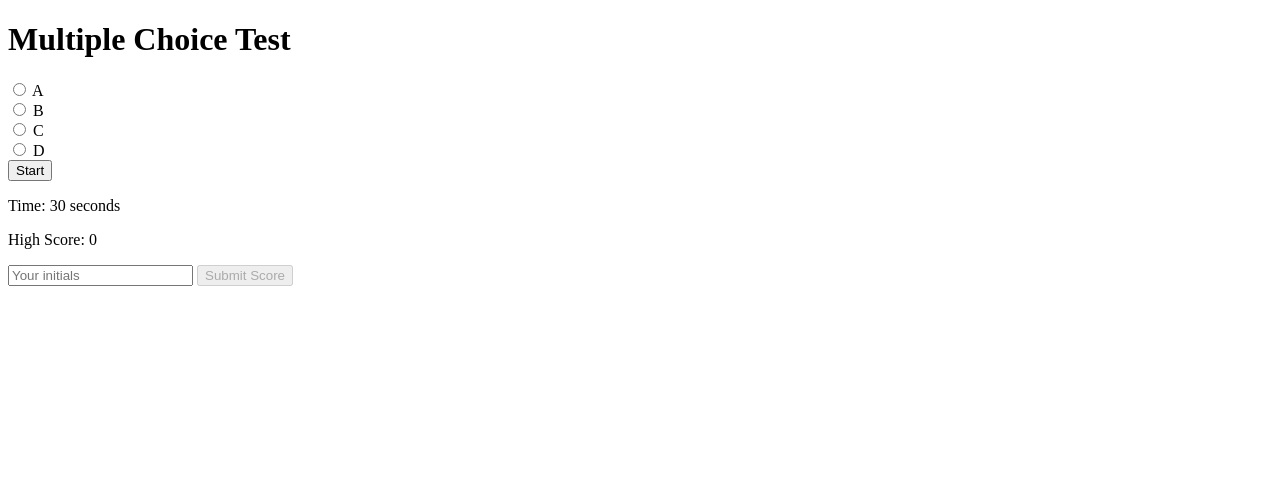
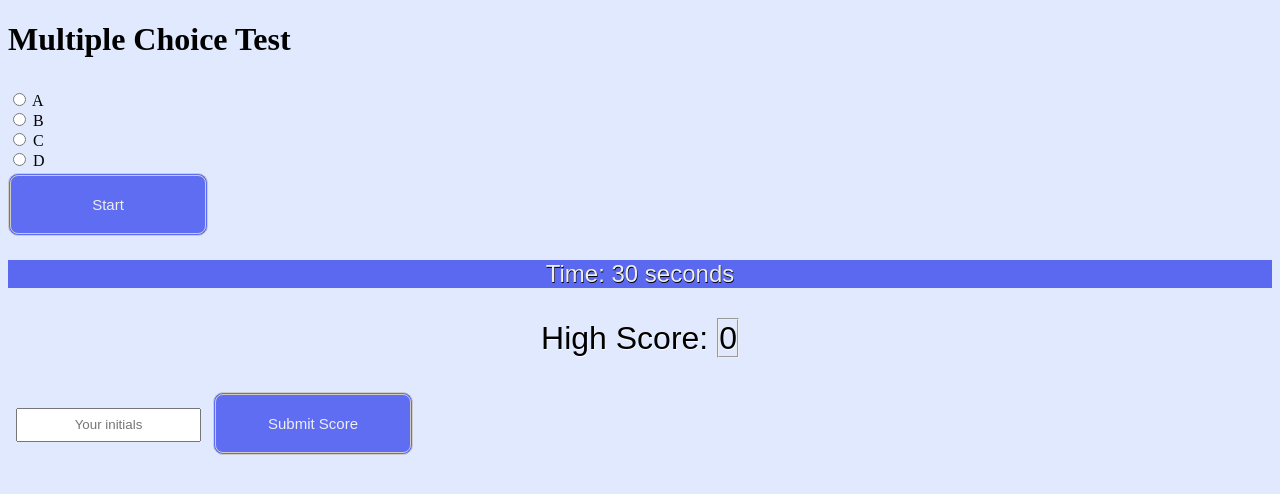
Before and after one commit to VonjareeW/prototype, a plain HTML site: page index.html in a window 1280 px wide. Drawn offline with Linux system fonts and the light colour scheme; files that its build step writes are made by us from their sources.

Commit message:
Update index.html

```diff
--- a/index.html
+++ b/index.html
@@ -3,7 +3,7 @@
 <html>
 <head>
   <title>Multiple Choice Test</title>
-</head>
+  <link rel="stylesheet" href="./assets/css/style.css" /></head>
 <body>
   <h1>Multiple Choice Test</h1>
 
```
